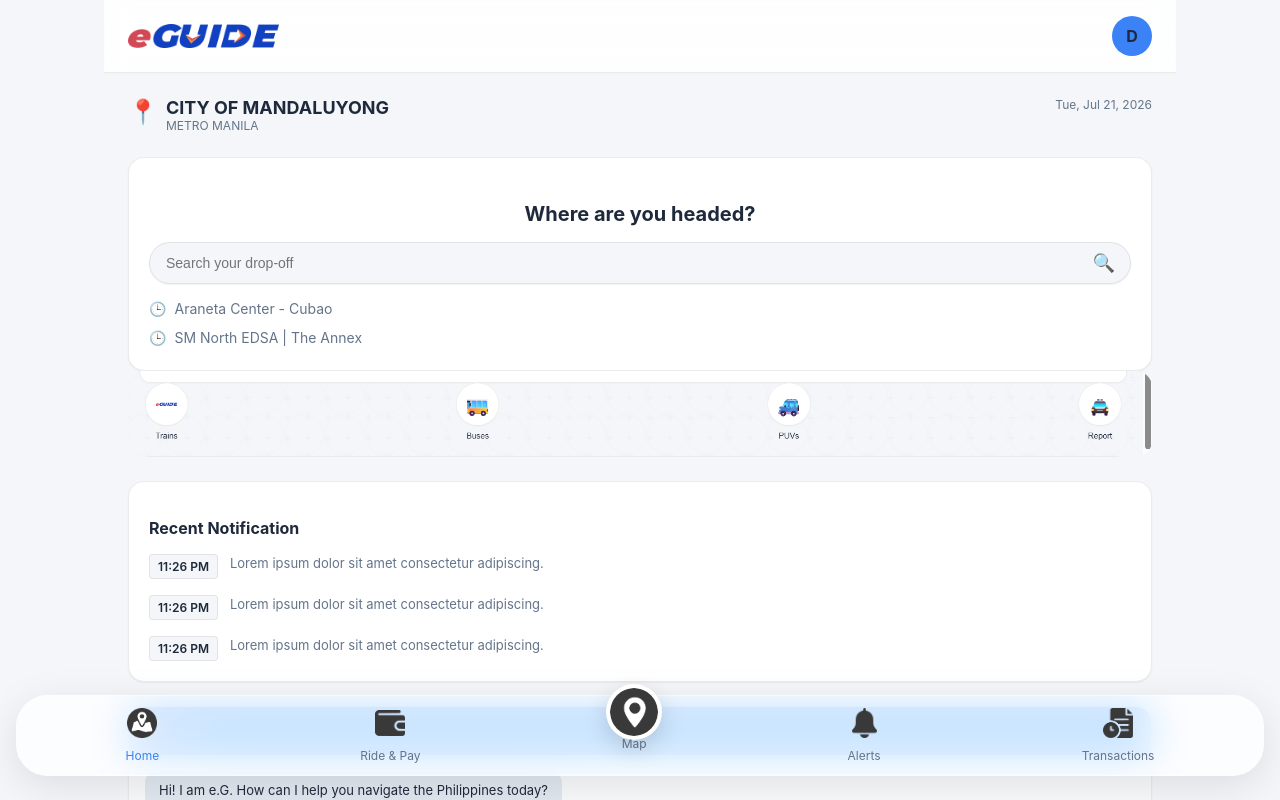
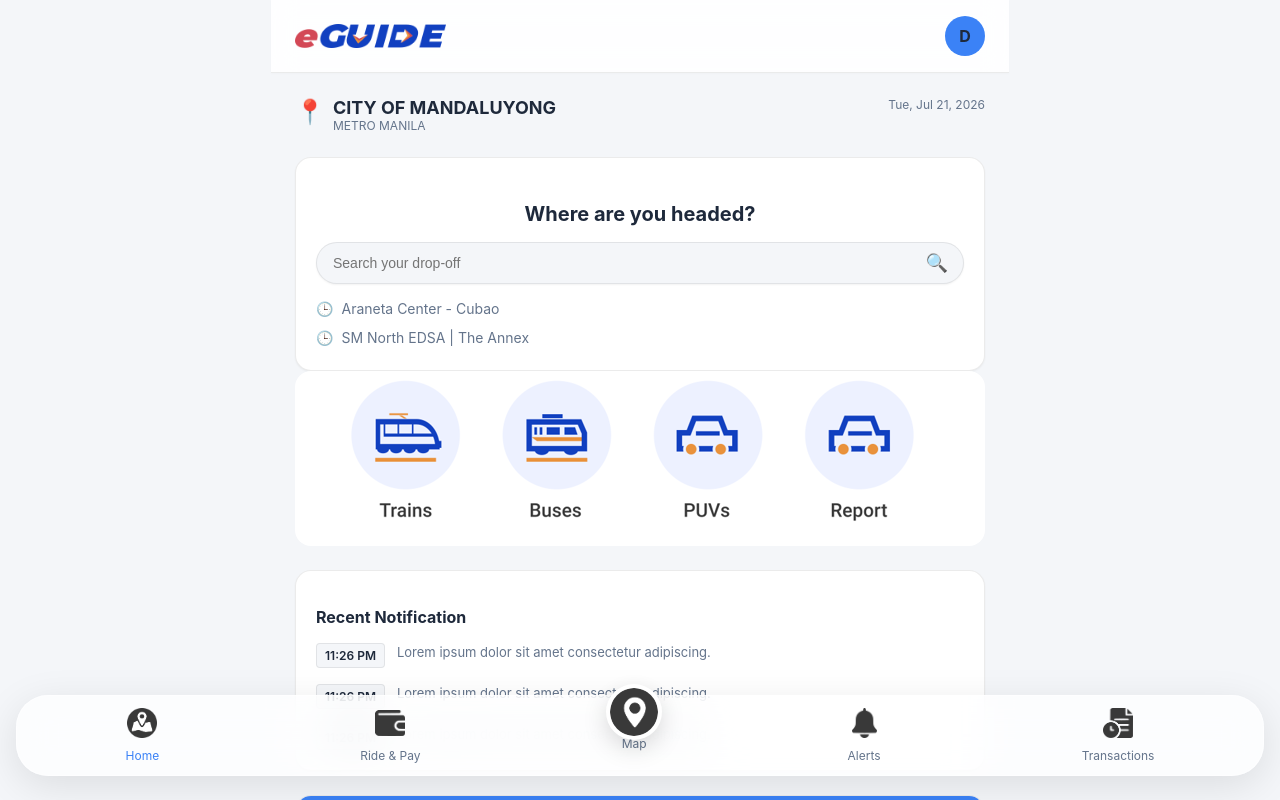
Before and after one commit to justinGabster/eGuide, a Next.js app: page /home in a window 1280 px wide. Shown: the top 800 px of the page. Built offline with nearby package versions, Linux system fonts and the light colour scheme; grey boxes are pictures that could not be loaded.

Commit message:
style: change home quick access banner to use flat blue/orange icons

```diff
--- a/app/(main)/home/page.tsx
+++ b/app/(main)/home/page.tsx
@@ -66,7 +66,7 @@ export default function Home() {
       {/* Quick Access Buttons */}
       <Link href="/map" style={{ display: 'block', marginBottom: '24px', borderRadius: '16px', overflow: 'hidden' }}>
         <img
-          src="/icons/media__1784670776669.png"
+          src="/icons/quick_access_flat.png"
           alt="Quick Access: Trains, Buses, PUVs, Report"
           style={{ width: '100%', height: 'auto', display: 'block' }}
         />
```
Also changed, not shown: public/icons/quick_access_flat.png (added).
